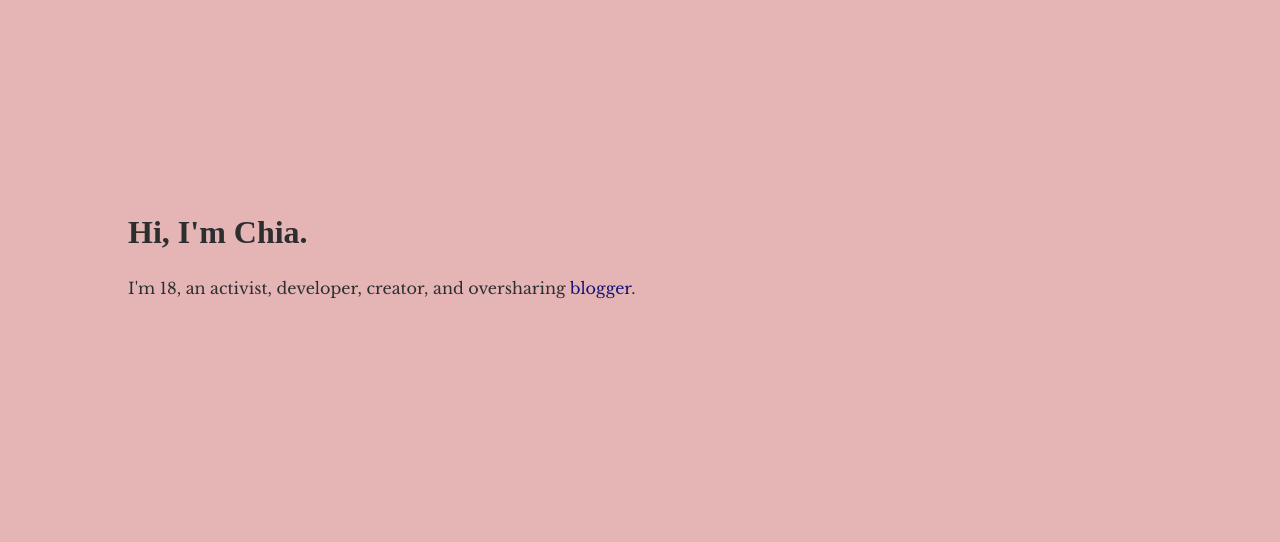
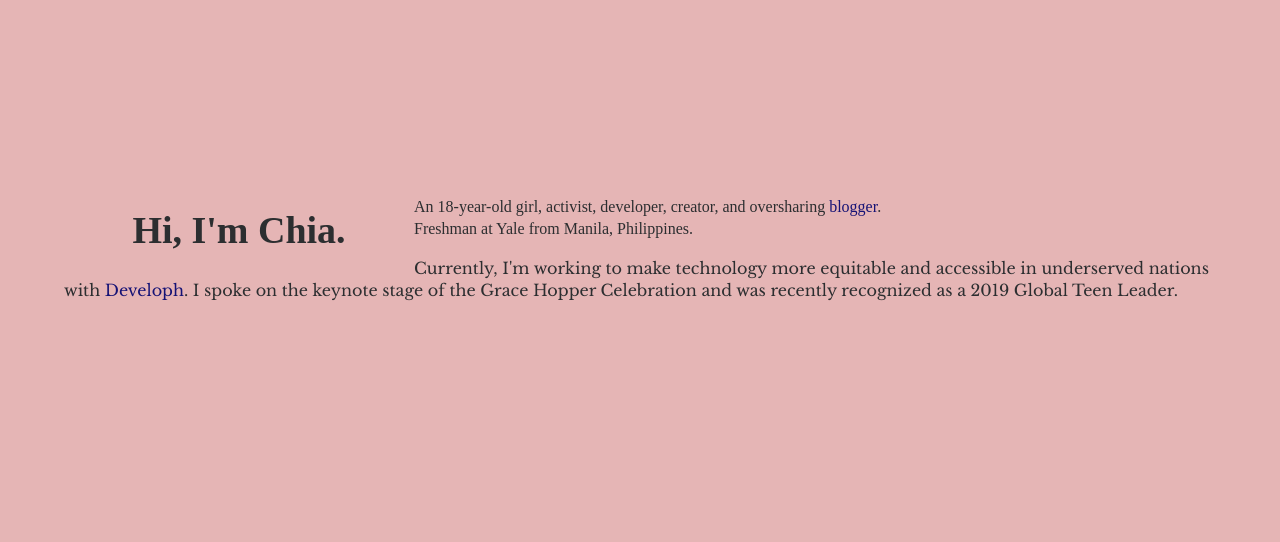
Before and after one commit to chiaski/personal, a PHP site: page / in a window 1280 px wide. Shown: the part 167-709 px from the top of the page. After the commit the page ends 468 px from the top, so only its background shows below. Run offline with PHP 8.4, Linux system fonts and the light colour scheme; some libraries are stand-ins or nearby versions.

```diff
--- a/css/main.css
+++ b/css/main.css
@@ -105,6 +105,11 @@ a {
 }
 
 
+/* THE GIRL */
+
+.intro-paragraph {
+    font-family: "HK Grotesk";
+}
 
 /* ==========================================================================
    Media Queries
--- a/index.html
+++ b/index.html
@@ -4,7 +4,7 @@
     <meta charset="utf-8">
     <meta http-equiv="x-ua-compatible" content="ie=edge">
     <title>Chiaski</title>
-    <meta name="description" content="Chiaski is Chiara Amisola&#39;s personal website; a collection of code and writing from a high school senior based in south Metro Manila.">
+    <meta name="description" content="Chiaski is Chiara Amisola. An 18-year-old activist, developer, and creator in love with code and prose.">
     <meta name="keywords" content="chia amisola, chiaski, chiara amisola, developers society, devsoc, portfolio, website, metro manila, blog, graphic design, web developer,writer,writing">
     <meta name="author" content="Chia Amisola">
     <link rel="shortcut icon" href="favicon.png">
@@ -44,10 +44,14 @@
     <div class="container">
 
         <div class="box" style="height:100%;width:100%;">
-            <div class="box-inner" style="margin:0 auto;width:80%;top: 50%;transform: translateY(-50%);">
+            <div class="box-inner" style="margin:0 auto;min-width:500px;width:90%;top: 50%;transform: translateY(-50%);">
 
-                <h1 style="font-family:Clearface">Hi, I'm Chia.</h1>
-                <p class="intro-paragraph">I'm 18, an activist, developer, creator, and oversharing <a href="http://blog.chiaski.com" alt="Chiaski">blogger</a>. </p>
+                <div class="left" style="min-width:350px;float:left;">
+                    <h1 style="font-family:Clearface;line-height:18px;text-align: center;font-size:38px;">Hi, I'm Chia.</h1>
+                </div>
+                <p class="intro-paragraph">An 18-year-old girl, activist, developer, creator, and oversharing <a href="http://blog.chiaski.com" alt="Chiaski">blogger</a>.<br>Freshman at Yale from Manila, Philippines.</p>
+
+                <p>Currently, I'm working to make technology more equitable and accessible in underserved nations with <a href="http://developh.org">Developh</a>. I spoke on the keynote stage of the Grace Hopper Celebration and was recently recognized as a 2019 Global Teen Leader.</p>
 
 
 
```
